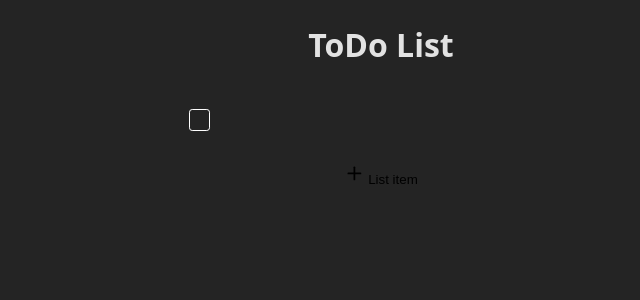
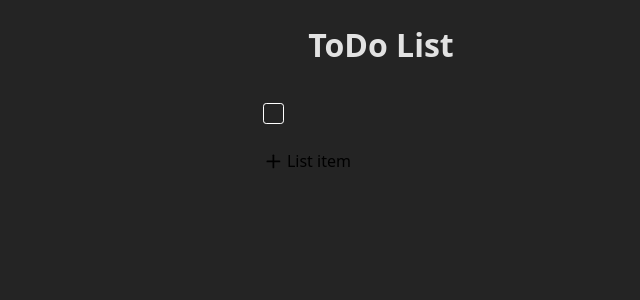
Before and after one commit to HdzAngelGran/keep-clone, a React (Vite) app in the folder front/: page / in a window 1280 px wide. Both pictures are taken after a click on the button "List item". Shown: the top 300 px of the page, without its empty margins (259-899 px from the left). Built offline with nearby package versions, Linux system fonts and the light colour scheme.

Commit message:
style: adjust list and item layout

```diff
--- a/front/src/components/Item.css
+++ b/front/src/components/Item.css
@@ -1,11 +1,7 @@
 .item {
-  margin-inline: 1rem;
-  padding-block: 0.5rem;
-  width: 100%;
-  display: grid;
-  align-items: end;
-  grid-template-columns: auto 1fr 0.3fr;
-  border-radius: 0.7rem;
+  display: flex;
+  padding-inline: 0.5rem;
+  align-items: center;
   transition: 0.4s;
   &:hover {
     & .action > * {
@@ -13,10 +9,10 @@
     }
   }
   &[data-completed='true'] {
-    & .status {
+    .status {
       background-color: darkgrey;
     }
-    & .text {
+    .text {
       text-decoration: line-through;
     }
   }
@@ -34,28 +30,28 @@
   border-radius: 0.2rem;
   cursor: pointer;
   transition: 0.4s;
+  flex-shrink: 0;
 }
 
 .text {
-  height: 0.8rem;
+  flex-shrink: 1;
+  flex-grow: 1;
   margin: 0;
-  padding: 0.2rem;
+  padding: 0;
   font-size: 1rem;
   background-color: transparent;
   border: none;
-  border-bottom: 0.1rem solid transparent;
-  border-radius: 0;
   outline: none;
+  line-height: 1lh;
   transition: 0.4s;
-  &:focus {
-    border-bottom: 0.1rem solid white;
-    & + .action > * {
-      display: flex;
-    }
+  &:focus + .action > * {
+    display: flex;
   }
 }
 
 .action {
+  flex-shrink: 0;
+  flex-basis: 2.6rem;
   display: flex;
   align-items: flex-end;
   justify-content: flex-end;
--- a/front/src/components/List.css
+++ b/front/src/components/List.css
@@ -1,21 +1,55 @@
 .list {
-  width: 100%;
   display: flex;
   flex-direction: column;
-  place-items: center;
+  align-items: stretch;
+  gap: 1rem;
 }
 
-button {
-  margin-top: 1rem;
+details {
+  display: contents;
+  &:open summary::before {
+    content: url('chevron-down.svg');
+    top: 3px;
+  }
+}
+
+summary {
+  text-align: start;
+  user-select: none;
+  &::before {
+    content: url('chevron-up.svg');
+    position: relative;
+    top: 2px;
+    margin-right: 0.2rem;
+    transition: 0.4s;
+  }
+}
+
+button,
+summary {
+  position: relative;
   padding: 0.5rem;
+  display: flex;
+  align-items: center;
   background-color: transparent;
   border: 0;
-  border-radius: 0.2rem;
-  outline: none;
+  font-family: inherit;
+  line-height: inherit;
+  font-size: inherit;
+  font-weight: inherit;
   cursor: pointer;
-  transition: 0.4s;
+  &::after {
+    content: '';
+    background: hwb(0 100% 0% / 0.127);
+    position: absolute;
+    left: 0;
+    width: 100%;
+    height: 100%;
+    opacity: 0;
+    transition: 1s;
+  }
+  &:active::after {
+    opacity: 1;
+    transition: 0s;
+  }
 }
-
-button:hover {
-  background-color: darkcyan;
-}
--- a/front/src/index.css
+++ b/front/src/index.css
@@ -15,8 +15,6 @@
 
 #root {
   text-align: center;
-  max-width: 100vw;
-  min-width: 30vw;
   margin: 0 auto;
 }
 
```
Also changed, not shown: front/public/chevron-down.svg (added), front/public/chevron-up.svg (added).
